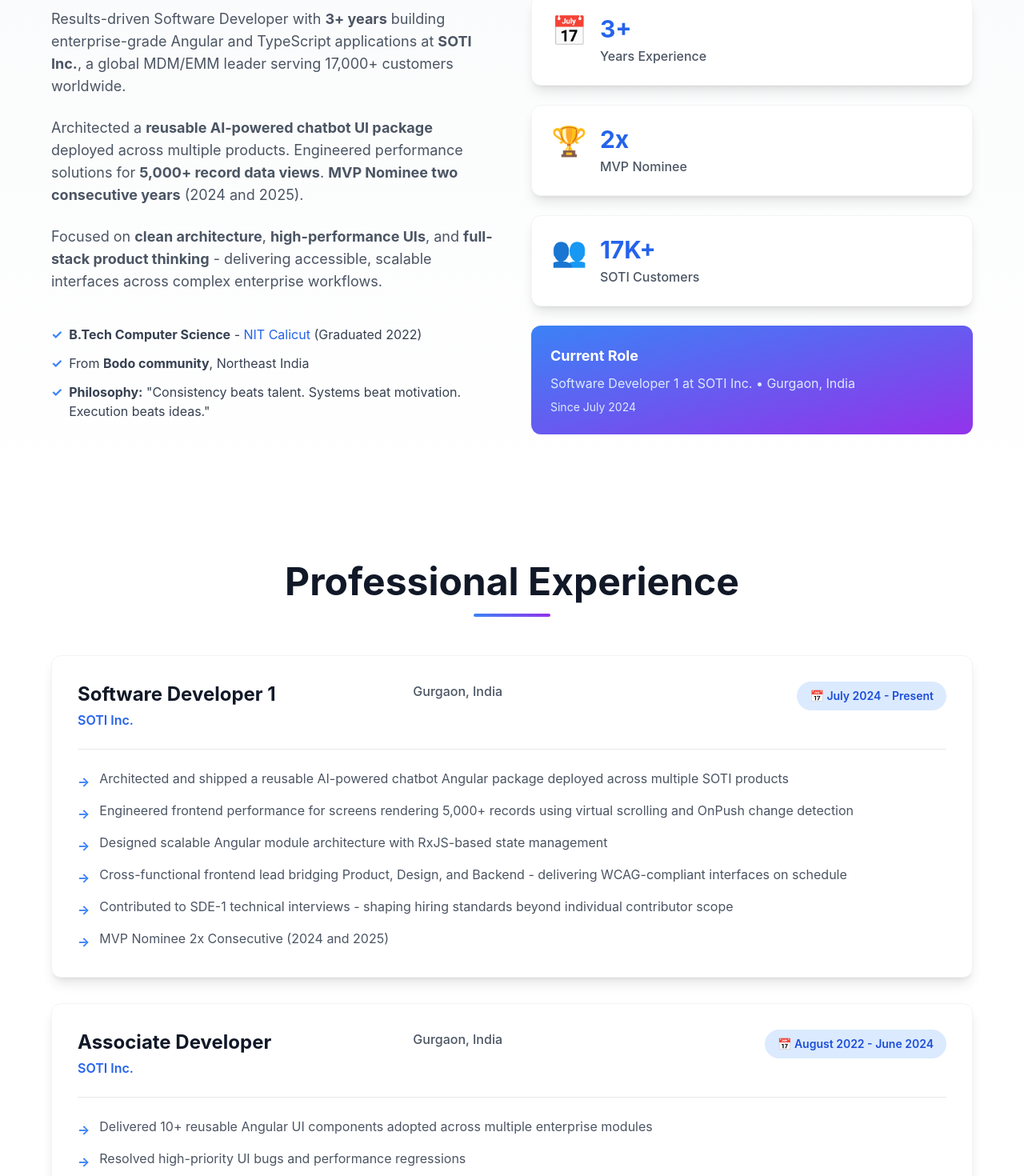
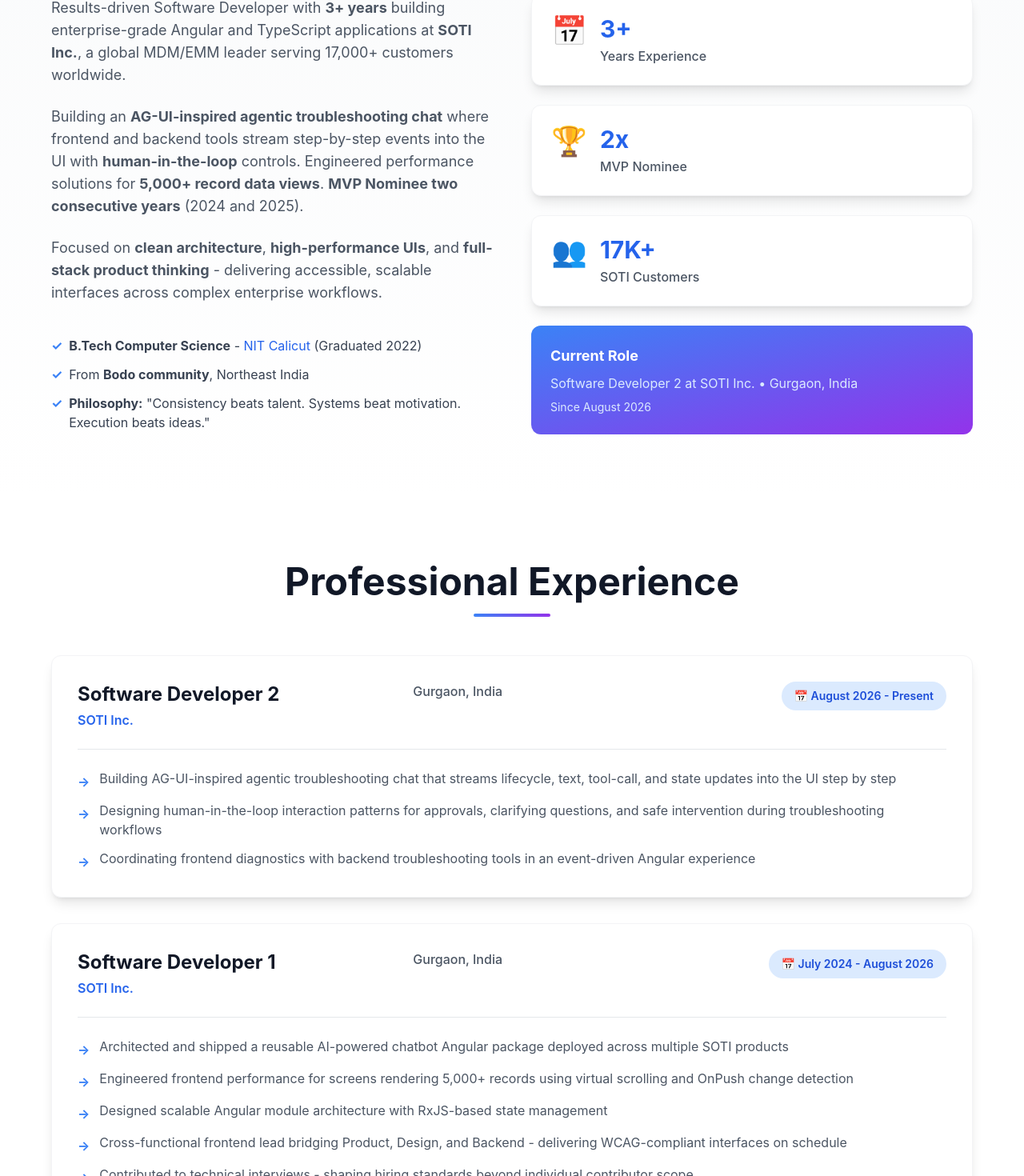
Before and after one commit to Thulunga/portFolio, a Next.js app: page / in a window 1280 px wide. Shown: the part 987-2457 px from the top of the page at 80% size. Built offline with nearby package versions, Linux system fonts and the light colour scheme.

Commit message:
Update role to Software Developer 2

```diff
--- a/app/about/page.tsx
+++ b/app/about/page.tsx
@@ -7,7 +7,7 @@
 export const metadata: Metadata = buildPageMetadata({
   title: 'About | Frontend Developer',
   description:
-    'Learn about Thulunga Basumatary, a Software Developer 1 focused on Angular, TypeScript, enterprise frontend systems, and scalable product engineering.',
+    'Learn about Thulunga Basumatary, a Software Developer 2 focused on Angular, TypeScript, enterprise frontend systems, AG-UI-inspired agentic chat, and scalable product engineering.',
   path: '/about',
   keywords: ['about frontend developer', 'software engineer profile', 'angular developer background'],
 })
--- a/app/components/About.tsx
+++ b/app/components/About.tsx
@@ -41,7 +41,7 @@
             </p>
 
             <p className="text-sm sm:text-base md:text-lg text-dark-600 dark:text-dark-300 leading-relaxed">
-              Architected a <strong>reusable AI-powered chatbot UI package</strong> deployed across multiple products. Engineered performance solutions for <strong>5,000+ record data views</strong>. <strong>MVP Nominee two consecutive years</strong> (2024 and 2025).
+              Building an <strong>AG-UI-inspired agentic troubleshooting chat</strong> where frontend and backend tools stream step-by-step events into the UI with <strong>human-in-the-loop</strong> controls. Engineered performance solutions for <strong>5,000+ record data views</strong>. <strong>MVP Nominee two consecutive years</strong> (2024 and 2025).
             </p>
 
             <p className="text-sm sm:text-base md:text-lg text-dark-600 dark:text-dark-300 leading-relaxed">
@@ -105,8 +105,8 @@
               className="bg-gradient-to-br from-blue-500 to-purple-600 p-4 sm:p-6 rounded-xl text-white"
             >
               <h3 className="font-bold text-base sm:text-lg mb-2">Current Role</h3>
-              <p className="text-blue-100 text-sm sm:text-base">Software Developer 1 at SOTI Inc. • Gurgaon, India</p>
-              <p className="text-blue-100 text-xs sm:text-sm mt-2">Since July 2024</p>
+              <p className="text-blue-100 text-sm sm:text-base">Software Developer 2 at SOTI Inc. • Gurgaon, India</p>
+              <p className="text-blue-100 text-xs sm:text-sm mt-2">Since August 2026</p>
             </motion.div>
           </motion.div>
         </div>
--- a/app/components/Achievements.tsx
+++ b/app/components/Achievements.tsx
@@ -13,17 +13,24 @@
       color: 'from-amber-400 to-orange-500',
     },
     {
+      icon: '🚀',
+      title: 'Promoted to Software Developer 2',
+      detail: 'Current role at SOTI Inc.',
+      description: 'Advanced into Software Developer 2, reflecting sustained product impact, technical ownership, and cross-functional frontend leadership.',
+      color: 'from-green-400 to-emerald-500',
+    },
+    {
       icon: '📈',
       title: 'Promoted Ahead of Cycle',
       detail: 'Associate Developer to Software Developer 1',
       description: 'Promoted ahead of the standard cycle at SOTI Inc., reflecting consistent high performance and expanded ownership of component architecture.',
-      color: 'from-green-400 to-emerald-500',
+      color: 'from-emerald-400 to-teal-500',
     },
     {
       icon: '🎤',
-      title: 'SDE-1 Technical Interviewer',
+      title: 'SDE Technical Interviewer',
       detail: 'SOTI Inc.',
-      description: 'Contributed to technical hiring for SDE-1 roles at SOTI Inc. - shaping team hiring standards beyond individual contributor scope.',
+      description: 'Contributed to technical hiring for software developer roles at SOTI Inc. - shaping team hiring standards beyond individual contributor scope.',
       color: 'from-blue-400 to-indigo-500',
     },
     {
--- a/app/components/Experience.tsx
+++ b/app/components/Experience.tsx
@@ -5,16 +5,27 @@
 export function Experience() {
   const experiences = [
     {
+      title: 'Software Developer 2',
+      company: 'SOTI Inc.',
+      location: 'Gurgaon, India',
+      period: 'August 2026 - Present',
+      highlights: [
+        'Building AG-UI-inspired agentic troubleshooting chat that streams lifecycle, text, tool-call, and state updates into the UI step by step',
+        'Designing human-in-the-loop interaction patterns for approvals, clarifying questions, and safe intervention during troubleshooting workflows',
+        'Coordinating frontend diagnostics with backend troubleshooting tools in an event-driven Angular experience',
+      ],
+    },
+    {
       title: 'Software Developer 1',
       company: 'SOTI Inc.',
       location: 'Gurgaon, India',
-      period: 'July 2024 - Present',
+      period: 'July 2024 - August 2026',
       highlights: [
         'Architected and shipped a reusable AI-powered chatbot Angular package deployed across multiple SOTI products',
         'Engineered frontend performance for screens rendering 5,000+ records using virtual scrolling and OnPush change detection',
         'Designed scalable Angular module architecture with RxJS-based state management',
         'Cross-functional frontend lead bridging Product, Design, and Backend - delivering WCAG-compliant interfaces on schedule',
-        'Contributed to SDE-1 technical interviews - shaping hiring standards beyond individual contributor scope',
+        'Contributed to technical interviews - shaping hiring standards beyond individual contributor scope',
         'MVP Nominee 2x Consecutive (2024 and 2025)',
       ],
     },
--- a/app/components/Footer.tsx
+++ b/app/components/Footer.tsx
@@ -56,7 +56,7 @@
               </div>
               <span className="text-lg sm:text-xl font-bold">Thulunga</span>
             </div>
-            <p className="text-gray-400 text-xs sm:text-sm">Software Developer 1 | Angular & TypeScript Specialist</p>
+            <p className="text-gray-400 text-xs sm:text-sm">Software Developer 2 | Angular & TypeScript Specialist</p>
           </motion.div>
 
           {/* Quick Links */}
--- a/app/components/Hero.tsx
+++ b/app/components/Hero.tsx
@@ -53,7 +53,7 @@
 
             <motion.div variants={itemVariants}>
               <h2 className="text-lg sm:text-xl md:text-2xl text-blue-600 dark:text-blue-400 font-semibold leading-snug">
-                Software Developer 1 | Angular & TypeScript Specialist
+                Software Developer 2 | Angular & TypeScript Specialist
               </h2>
             </motion.div>
 
--- a/app/components/Projects.tsx
+++ b/app/components/Projects.tsx
@@ -33,17 +33,17 @@
       featured: true,
     },
     {
-      name: 'AI-Powered Chatbot UI Package',
+      name: 'AG-UI Agentic Troubleshooting Chat',
       url: null,
-      tagline: 'Reusable Angular package for enterprise products',
-      description: 'Internal SOTI package deployed across multiple enterprise products with zero re-implementation.',
+      tagline: 'Human-in-the-loop troubleshooting chat for enterprise support flows',
+      description: 'Agentic mode chat experience where frontend tools and backend tools coordinate through AG-UI-style event streams so users can watch each step, approve actions, and guide troubleshooting.',
       highlights: [
-        'Single-import integration with configurable theming',
-        'RxJS-driven reactive conversation state',
-        'Handles streaming responses with low latency',
-        'Published as versioned Angular package',
+        'Streams lifecycle, text, tool-call, and state events for step-by-step UI rendering',
+        'Coordinates frontend diagnostics with backend troubleshooting tools in one conversation loop',
+        'Supports human-in-the-loop approvals, clarifying questions, and intervention checkpoints',
+        'Designed as a reusable Angular experience for enterprise products',
       ],
-      tech: ['Angular', 'TypeScript', 'RxJS', 'Angular Material'],
+      tech: ['Angular', 'TypeScript', 'RxJS', 'AG-UI', 'Event Streams', 'Angular Material'],
       featured: false,
       badge: 'Internal',
     },
--- a/app/experience/page.tsx
+++ b/app/experience/page.tsx
@@ -5,7 +5,7 @@
 import { buildPageMetadata } from '../lib/seo'
 
 export const metadata: Metadata = buildPageMetadata({
-  title: 'Experience | Software Developer 1',
+  title: 'Experience | Software Developer 2',
   description:
     'Professional experience of Thulunga Basumatary at SOTI Inc. including Angular architecture, performance optimization, and enterprise product delivery.',
   path: '/experience',
--- a/app/layout.tsx
+++ b/app/layout.tsx
@@ -11,7 +11,7 @@
     template: '%s | Thulunga Basumatary',
   },
   description:
-    'Software Developer Portfolio of Thulunga Basumatary - Software Developer 1 at SOTI Inc. specializing in Angular, TypeScript, React, and enterprise frontend engineering.',
+    'Software Developer Portfolio of Thulunga Basumatary - Software Developer 2 at SOTI Inc. specializing in Angular, TypeScript, React, AG-UI-inspired agentic chat, and enterprise frontend engineering.',
   keywords: [
     'software developer portfolio',
     'frontend developer portfolio',
@@ -61,7 +61,7 @@
     card: 'summary_large_image',
     title: 'Thulunga Basumatary | Software Developer Portfolio',
     description:
-      'Software Developer 1 portfolio with Angular, TypeScript, and full-stack project highlights.',
+      'Software Developer 2 portfolio with Angular, TypeScript, AG-UI-inspired chat, and full-stack project highlights.',
     creator: '@Thulunga',
     images: [siteConfig.defaultOgImage],
   },
--- a/app/lib/seo.ts
+++ b/app/lib/seo.ts
@@ -3,7 +3,7 @@
 export const siteConfig = {
   siteName: 'Thulunga Basumatary Portfolio',
   author: 'Thulunga Basumatary',
-  role: 'Software Developer 1',
+  role: 'Software Developer 2',
   siteUrl: 'https://thulunga.vercel.app',
   location: 'Gurgaon, India',
   email: 'thulunga.tb@gmail.com',
@@ -130,12 +130,12 @@
   {
     question: 'Who is Thulunga Basumatary?',
     answer:
-      'Thulunga Basumatary is a Software Developer 1 at SOTI Inc. specializing in Angular, TypeScript, and enterprise frontend architecture.',
+      'Thulunga Basumatary is a Software Developer 2 at SOTI Inc. specializing in Angular, TypeScript, AG-UI-inspired agentic chat, and enterprise frontend architecture.',
   },
   {
     question: 'What technologies does this frontend developer use?',
     answer:
-      'The primary stack includes Angular, TypeScript, RxJS, Next.js, React, PostgreSQL, Supabase, and modern CI/CD deployment workflows.',
+      'The primary stack includes Angular, TypeScript, RxJS, AG-UI-style event streams, Next.js, React, PostgreSQL, Supabase, and modern CI/CD deployment workflows.',
   },
   {
     question: 'Is Thulunga available for software developer roles?',
--- a/app/page.tsx
+++ b/app/page.tsx
@@ -18,7 +18,7 @@
 export const metadata: Metadata = buildPageMetadata({
   title: 'Software Developer Portfolio',
   description:
-    'Software developer portfolio of Thulunga Basumatary featuring Angular, TypeScript, React, enterprise frontend architecture, and full-stack project work.',
+    'Software developer portfolio of Thulunga Basumatary featuring Angular, TypeScript, React, enterprise frontend architecture, AG-UI-inspired agentic troubleshooting chat, and full-stack project work.',
   path: '/',
   keywords: [
     'software developer portfolio',
@@ -26,6 +26,8 @@
     'frontend developer portfolio',
     'typescript engineer portfolio',
     'full stack developer projects',
+    'AG-UI agentic chat',
+    'human in the loop troubleshooting',
   ],
 })
 
--- a/app/projects/page.tsx
+++ b/app/projects/page.tsx
@@ -7,9 +7,9 @@
 export const metadata: Metadata = buildPageMetadata({
   title: 'Projects | Software Developer Portfolio',
   description:
-    'Explore featured software projects by Thulunga Basumatary including full-stack Next.js platforms and enterprise Angular packages.',
+    'Explore featured software projects by Thulunga Basumatary including full-stack Next.js platforms, AG-UI-inspired agentic troubleshooting chat, and enterprise Angular packages.',
   path: '/projects',
-  keywords: ['developer projects', 'next.js projects', 'angular project portfolio', 'full stack portfolio'],
+  keywords: ['developer projects', 'next.js projects', 'angular project portfolio', 'full stack portfolio', 'AG-UI chat', 'agentic troubleshooting UI'],
 })
 
 export default function ProjectsPage() {
```
